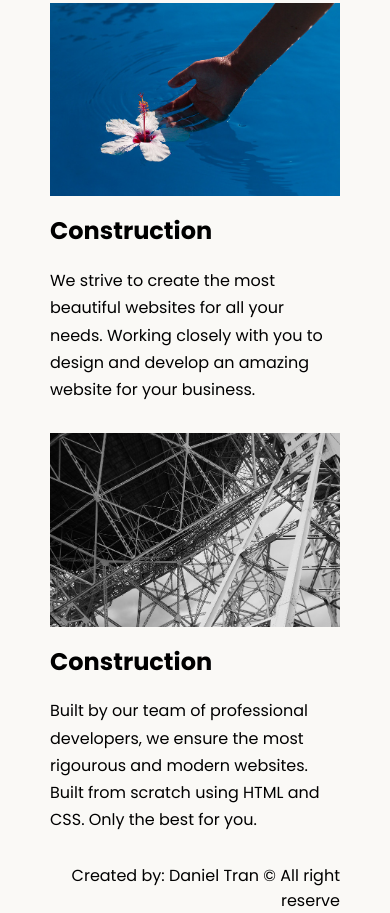
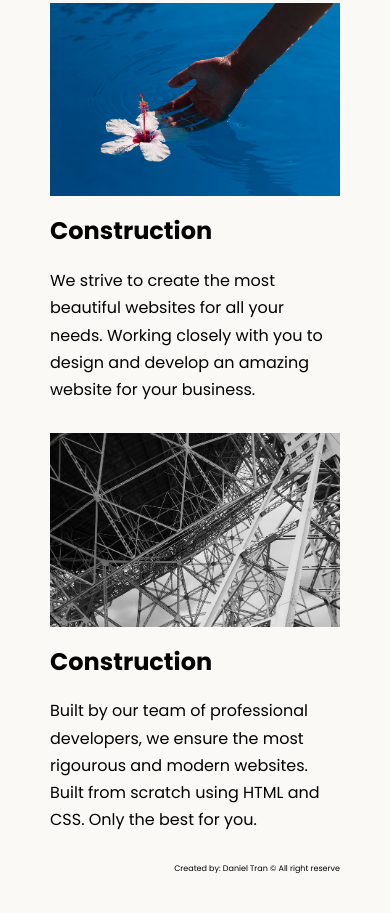
Before and after one commit to Daniel-Tran-247/100-day-web-development, a plain HTML site: page Advanced CSS/index.html in a window 390 px wide. Shown: the part 508-1421 px from the top of the page. After the commit the page ends 1383 px from the top, so only its background shows below. Drawn offline with Linux system fonts and the light colour scheme.

Commit message:
change some responsive setting

```diff
--- a/Advanced CSS/index.html
+++ b/Advanced CSS/index.html
@@ -93,7 +93,7 @@
                 .card-title { margin-bottom: 15px; }
                 .card-text {margin-bottom: 30px;}
                 footer p{
-                    font-size: 1rem;
+                    font-size: 0.5em;
                     margin: 30px 0 0 0;
                 }
             }
```
